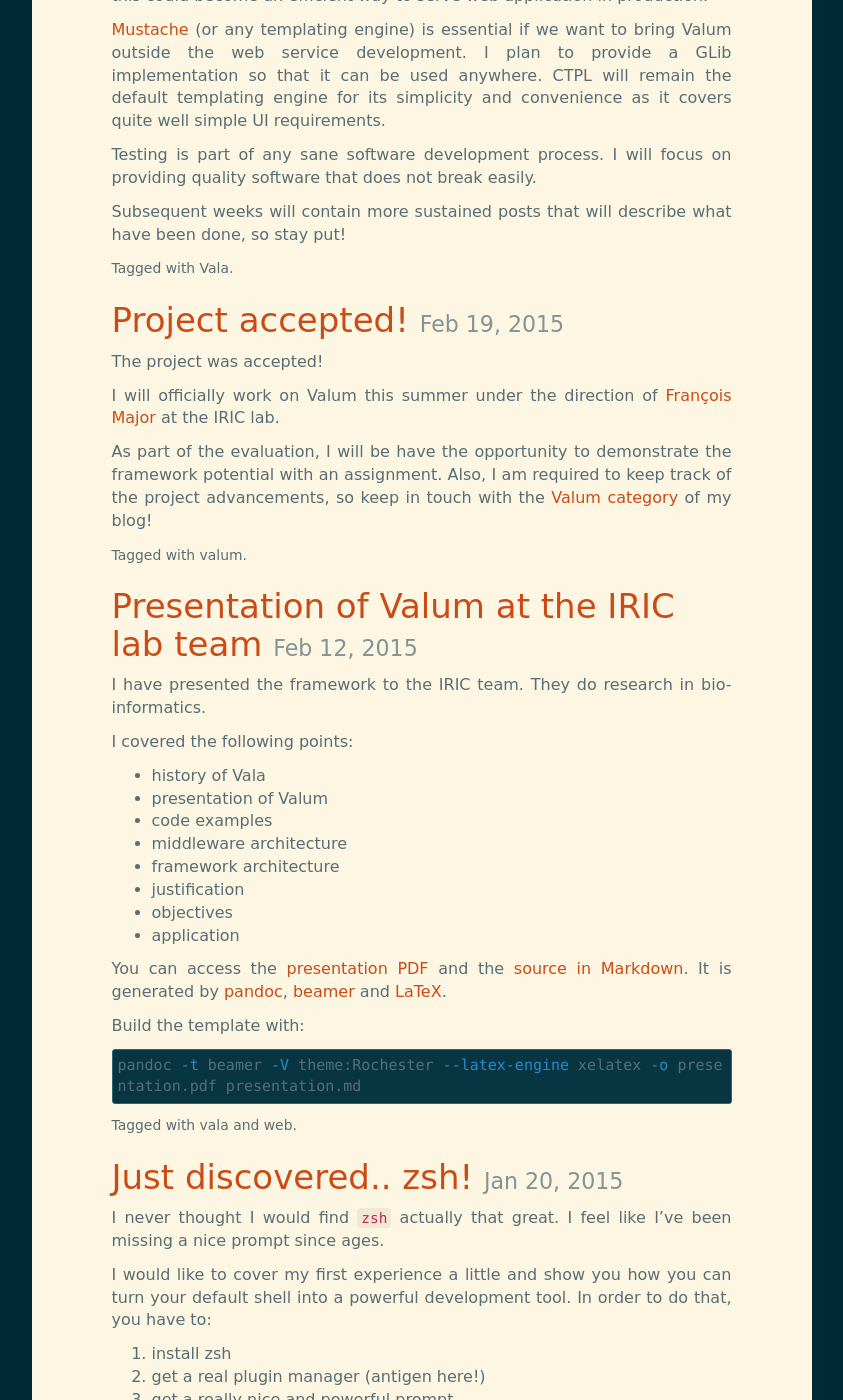
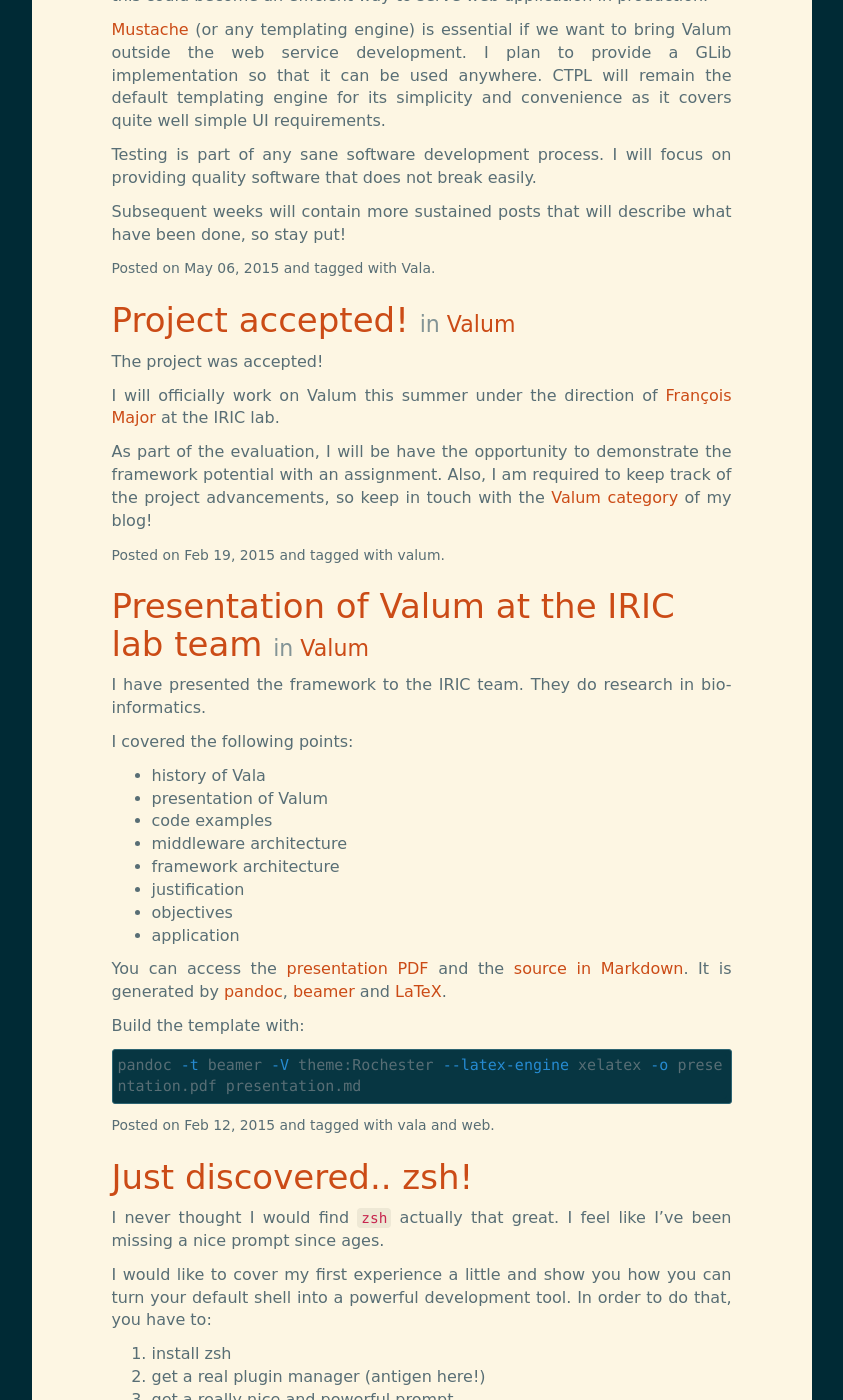
Before and after one commit to arteymix/arteymix.github.io, a Jekyll site: the page built from index.html, in a window 1280 px wide and 1400 px high, scrolled down 624 px. Shown: the whole window, without its empty margins (316-1159 px from the left). Built offline with Jekyll 4.4.1, drawn with Linux system fonts in a browser that asks for light colours; some web fonts are replaced; the list of posts is cut into pages by our own code; comment, search, counter and statistics services are not loaded; some of the changed text lies outside the part shown.

Commit message:
Layout improvments for pagination, tags and date.
Pagination is using Bootstrap pager component and defined in the default
template to be more generic to other layout requiring pagination.

Date and tags are shown in the footer of each post and the header now
have the category if the user is not browsing a specific category.

```diff
--- a/_layouts/default.html
+++ b/_layouts/default.html
@@ -58,6 +58,31 @@
       </div>
       <div id="content" class="col-md-8" role="main">
         {{ content }}
+        {% if paginator.total_pages > 1 %}
+          <ul class="pager">
+            <li class="previous">
+              {% if paginator.previous_page %}
+                {% if paginator.page == 2 %}
+                  <a href="/">&larr; Newer</a>
+                {% else %}
+                  <a href="/page{{paginator.previous_page}}/">&larr; Newer</a>
+                {% endif %}
+              {% else %}
+                <span>&larr; Newer</span>
+              {% endif %}
+            </li>
+
+            <li><span>Page {{ paginator.page }} of {{ paginator.total_pages }}</span></li>
+
+            <li class="next">
+              {% if paginator.next_page %}
+                <a href="/page{{paginator.next_page}}/">Older &rarr;</a>
+              {% else %}
+                <span>Older &rarr;</span>
+              {% endif %}
+            </li>
+          </ul>
+        {% endif %}
         <footer class="text-center">
           <p class="copyright">
           <small>
--- a/index.html
+++ b/index.html
@@ -14,37 +14,19 @@
       {% else %}
         <a href="{{ post.url }}">{{ post.title }}</a>
       {% endif %}
-      <small>{{ post.date | date: "%b %d, %Y"}}</small>
+      {% if post.categories.size > 0 %}
+        <small>in <a href="/{{ post.categories | join '/' }}">{{ post.categories | last | capitalize }}</a></small>
+      {% endif %}
     </h2>
 
     <div>{{ post.content }}</div>
 
-    <p><small>Tagged with {{ post.tags | array_to_sentence_string }}.</small></p>
+    <p>
+      <small>
+        Posted on {{ post.date | date: "%b %d, %Y"}} and tagged with {{ post.tags | array_to_sentence_string }}.
+      </small>
+    </p>
 
   </article>
 
 {% endfor %}
-
-{% if paginator.total_pages > 1 %}
-
-  <span class="pages">Page {{ paginator.page }} of {{ paginator.total_pages }}</span>
-
-  <ul class="pagination">
-    {% if paginator.previous_page %}
-      {% if paginator.page == 2 %}
-        <li><a class="prev left" href="/">&larr; Newer</a></li>
-      {% else %}
-        <li><a class="prev left" href="/page{{paginator.previous_page}}/">&larr; Newer</a></li>
-      {% endif %}
-    {% else %}
-      <li><span class="nope left">&larr; Newer</span></li>
-    {% endif %}
-
-    {% if paginator.next_page %}
-      <li><a class="next right" href="/page{{paginator.next_page}}/">Older &rarr;</a></li>
-    {% else %}
-      <li><span class="nope right">Older &rarr;</span></li>
-    {% endif %}
-  </ul>
-
-{% endif %}
```
Also changed, not shown: _layouts/category.html (+5 -2 lines), _layouts/post.html (+2 -5 lines), archives/index.html (+8 -1 lines).
